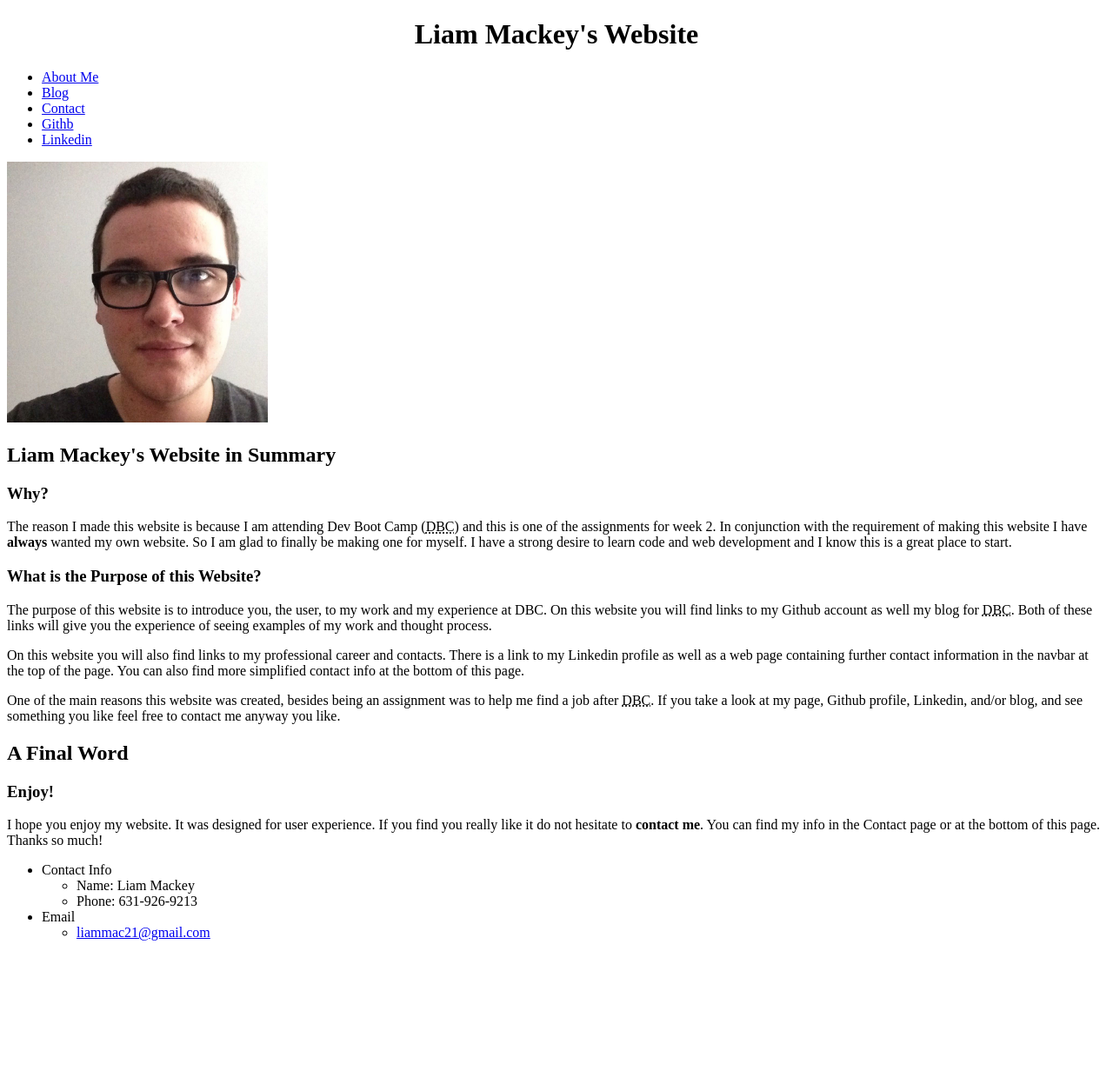
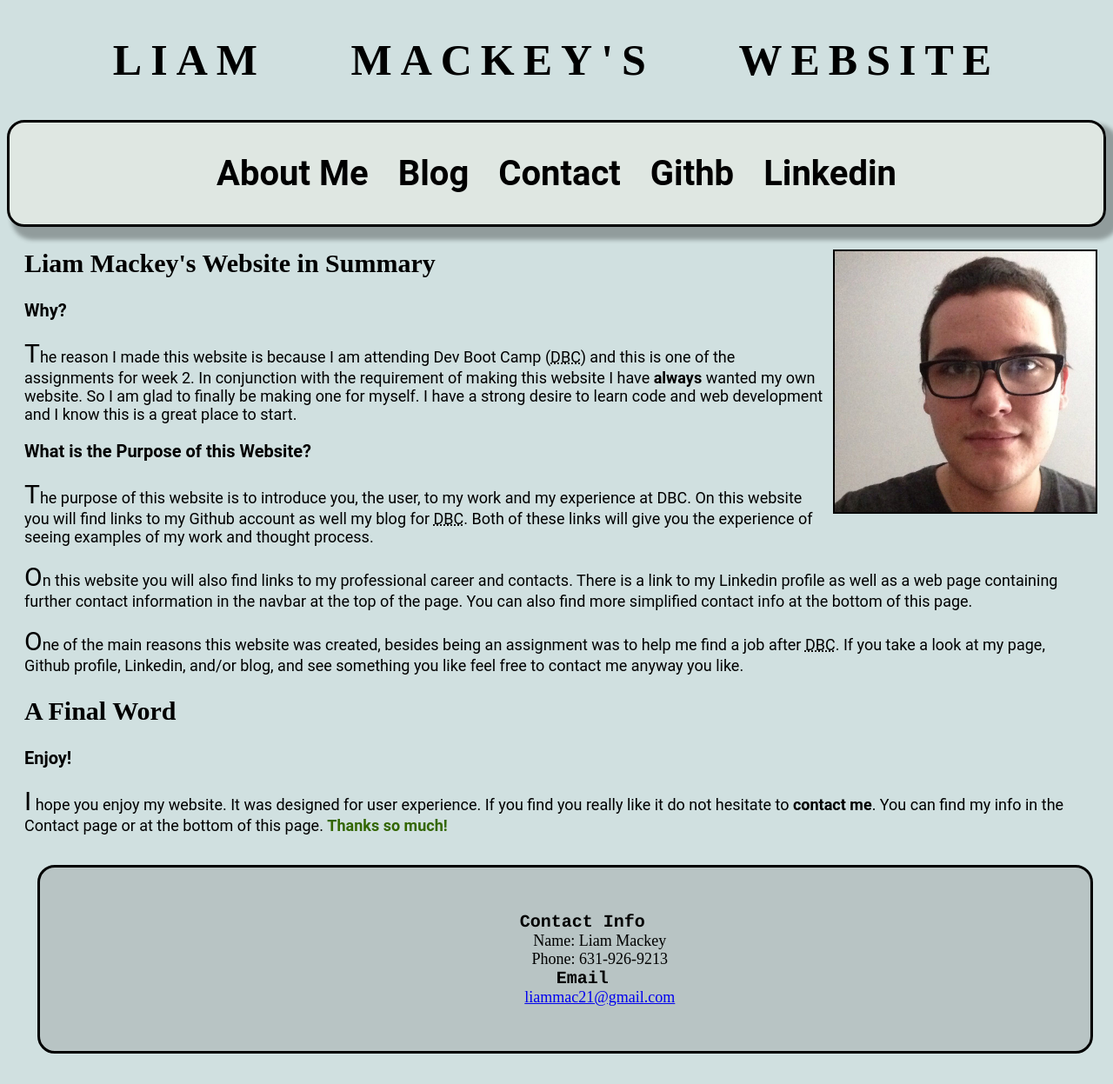
Before and after one commit to Liam-Mackey/Liam-Mackey.github.io, a PHP site: page / in a window 1280 px wide. Shown: the whole page at 87% size. Before the commit the page ends 1082 px from the top, so only its background shows below. Run offline with PHP 8.4, Linux system fonts and the light colour scheme.

Commit message:
Completed week 3 sc

```diff
--- a/index.html
+++ b/index.html
@@ -1,10 +1,10 @@
 <!DOCTYPE html>
+<meta charset= "UTF-8">
 <html>
   <head>
+    <link rel="stylesheet" type="text/css" href="stylesheets/default.css">
   	<title>Liam Mackey's Website</title>
   	<meta name="description" content="A website about Liam Mackey"/>
-    <charset="UTF-8" />
-    <link rel="stylesheet" type="text/css" href="/stylesheets/default.css"/>
   </head>
   <body>
   	<header>
@@ -19,39 +19,39 @@
   			</ul>
   		</nav>
   	</header>
-  	<aside>
+  	<aside class= "float-right">
   		<img src="portrait.jpg" alt="Portrait" width="300" height="300"/>
   	</aside>
     <main>
   	<article id="Top">
   		<section>
-  			<h2>Liam Mackey's Website in Summary</h2>
+  			<h2 class="head2" >Liam Mackey's Website in Summary</h2>
   			<section>
-  				<h3>Why?</h3>
+  				<h3 class="head3" >Why?</h3>
   				<section>
-  					<p>
+  					<p class="main-paragraph" >
   						The reason I made this website is because I am attending Dev Boot Camp (<abbr title="Dev Bootcamp">DBC</abbr>) and this is one of the assignments for week 2. In conjunction with the requirement of making this website I have <strong>always</strong> wanted my own website. So I am glad to finally be making one for myself. I have a strong desire to learn code and web development and I know this is a great place to start.
   					</p>
   				</section>
-  				<h3>What is the Purpose of this Website?</h3>
+  				<h3 class="head3" >What is the Purpose of this Website?</h3>
   				<section>
-  					<p>
+  					<p class="main-paragraph" >
   						The purpose of this website is to introduce you, the user, to my work and my experience at DBC. On this website you will find links to my Github account as well my blog for <abbr title="Dev Bootcamp">DBC</abbr>. Both of these links will give you the experience of seeing examples of my work and thought process.
   					</p>
-  					<p>
+  					<p class="main-paragraph" >
   						On this website you will also find links to my professional career and contacts. There is a link to my Linkedin profile as well as a web page containing further contact information in the navbar at the top of the page. You can also find more simplified contact info at the bottom of this page.
   					</p>
-  					<p>
+  					<p class="main-paragraph" >
   						One of the main reasons this website was created, besides being an assignment was to help me find a job after <abbr title="Dev Bootcamp">DBC</abbr>. If you take a look at my page, Github profile, Linkedin, and/or blog, and see something you like feel free to contact me anyway you like.
   					</p>
   				</section>
   			</section>
-  			<h2>A Final Word</h2>
+  			<h2 class="head2" >A Final Word</h2>
   			<section>
-  				<h3>Enjoy!</h3>
+  				<h3 class="head3" >Enjoy!</h3>
   				<section>
-  					<p>
-  						I hope you enjoy my website. It was designed for user experience. If you find you really like it do not hesitate to <strong>contact me</strong>. You can find my info in the Contact page or at the bottom of this page. <span>Thanks so much!</span>
+  					<p class="main-paragraph" >
+  						I hope you enjoy my website. It was designed for user experience. If you find you really like it do not hesitate to <strong>contact me</strong>. You can find my info in the Contact page or at the bottom of this page. <span class="final-span">Thanks so much!</span>
   					</p>
   				</section>
   			</section>
@@ -59,16 +59,16 @@
   	</article>
   </main>
   	<footer>
-  		<div>
+  		<div class="footer">
   			<ul>
-  				<li>Contact Info</li>
+  				<li class="footer-li" >Contact Info</li>
   				<ul>
-  					<li>Name: Liam Mackey</li>
-  					<li>Phone: 631-926-9213</li>
+  					<li class="footer-li-2" >Name: Liam Mackey</li>
+  					<li class="footer-li-2" >Phone: 631-926-9213</li>
   				</ul>
-  				<li>Email</li>
+  				<li class="footer-li" >Email</li>
   				<ul>
-  					<li><a href="mailto: liammac21@gmail.com">liammac21@gmail.com</a></li>
+  					<li class="footer-li-2" ><a href="mailto: liammac21@gmail.com">liammac21@gmail.com</a></li>
   				</ul>
   			</ul>
   		</div>
--- a/stylesheets/default.css
+++ b/stylesheets/default.css
@@ -1,3 +1,107 @@
-h1 {
+body {
+	background-color: rgba(102,153,153,0.3);
+}
+
+.title {
 	text-align: center;
+	font-family: 'Lora', serif;
+	font-size: 50px;
+	margin: 40px;
+	text-transform: uppercase;
+	letter-spacing: 0.2em;
+	word-spacing: 1.5em;
 }
+
+nav ul {
+	padding: 20px;
+	border: solid;
+	border-radius: 20px;
+	min-width: 50%;
+	text-align: center;
+	background-color: rgba(240,240,230,0.5);
+	box-shadow: 10px 10px 5px 5px rgba(0,0,0,0.3);
+}
+
+nav ul li {
+	display: inline-block;
+}
+
+nav ul li a {
+	padding: 15px;
+	display: block;
+	text-decoration: none;
+	font-size: 40px;
+	font-weight: bold;
+	color: black;
+	font-family: 'Roboto', sans-serif;
+}
+
+a:hover {
+	color: #00b300;
+}
+
+a:visited {
+	color: #660066;
+}
+
+a:active {
+	color: #ff0000;
+}
+
+img {
+	float: right;
+	border: 2px solid black;
+	margin: 10px;
+}
+
+.head2 {
+	font-family: 'Lora', serif;
+	font-size: 30px;
+}
+
+.head3 {
+	font-family: 'Roboto', sans-serif;
+	font-size: 20px;
+}
+
+.main-paragraph {
+	font-family: 'Roboto', sans-serif;
+	font-size: 18px;
+}
+
+#Top {
+	margin: 20px;
+}
+
+.main-paragraph:first-letter {
+	font-size: 30px;
+}
+
+.final-span {
+	color: #336600;
+	font-weight: bold;
+}
+
+.footer {
+	width: 90%;
+	height: 20%;
+	background-color: rgba(128,128,128, 0.3);
+	padding: 35px;
+	margin: 35px;
+	border: 3px solid black;
+	border-radius: 20px;
+}
+
+.footer ul {
+	text-align: center;
+	list-style-type: none;
+}
+.footer-li {
+	font-family: Courier;
+	font-size: 20px;
+	font-weight: bolder;
+}
+
+.footer ul ul li {
+	font-size: 18px;
+}
```
Also changed, not shown: blog/blog-template.html (+37 -11 lines), reflection.md (added, +17 -0 lines), stylesheets/blog.css (+39 -0 lines).
